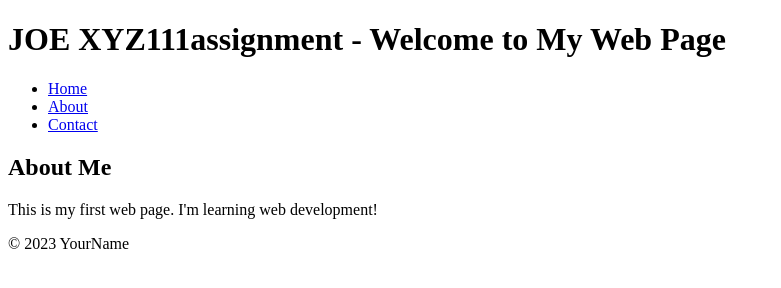
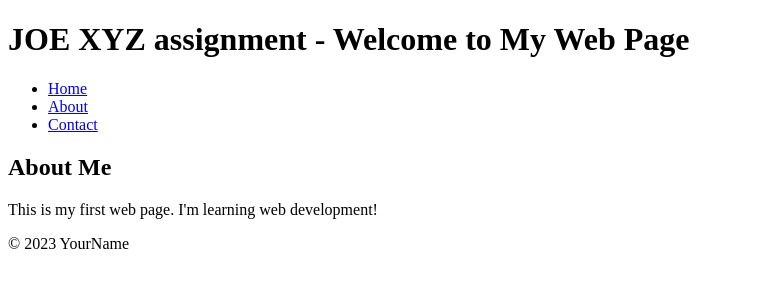
Before and after one commit to JoeChengCCC/JCAssignment, a plain HTML site: page index.html in a window 1280 px wide. Shown: the whole page, without its empty margins (0-781 px from the left). Drawn offline with Linux system fonts and the light colour scheme.

Commit message:
Add files via upload

```diff
--- a/index.html
+++ b/index.html
@@ -5,7 +5,7 @@
 </head>
 <body>
     <header>
-        <h1> JOE XYZ111assignment - Welcome to My Web Page</h1>
+        <h1> JOE XYZ assignment - Welcome to My Web Page</h1>
     </header>
     <nav>
         <ul>
```
